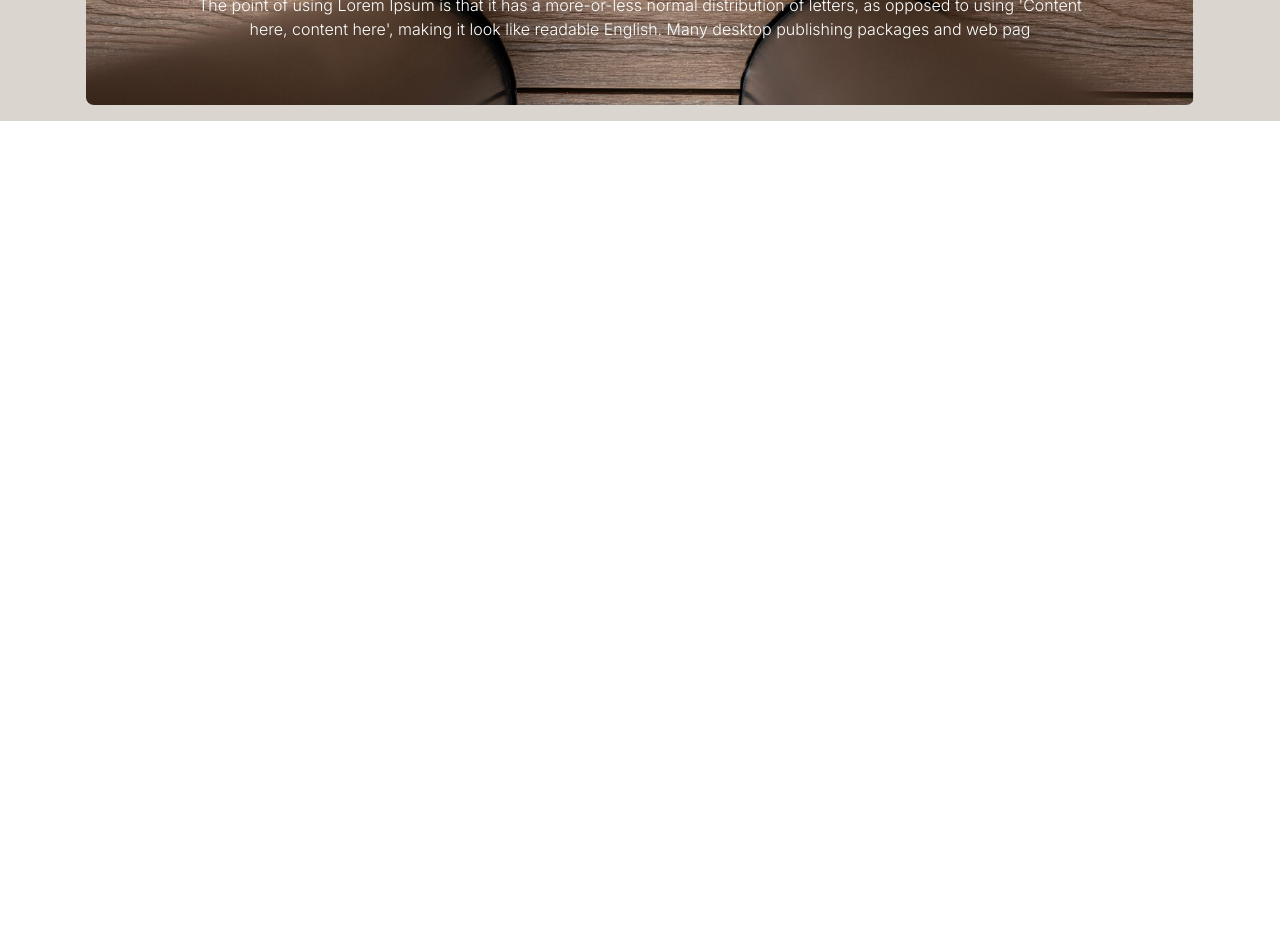
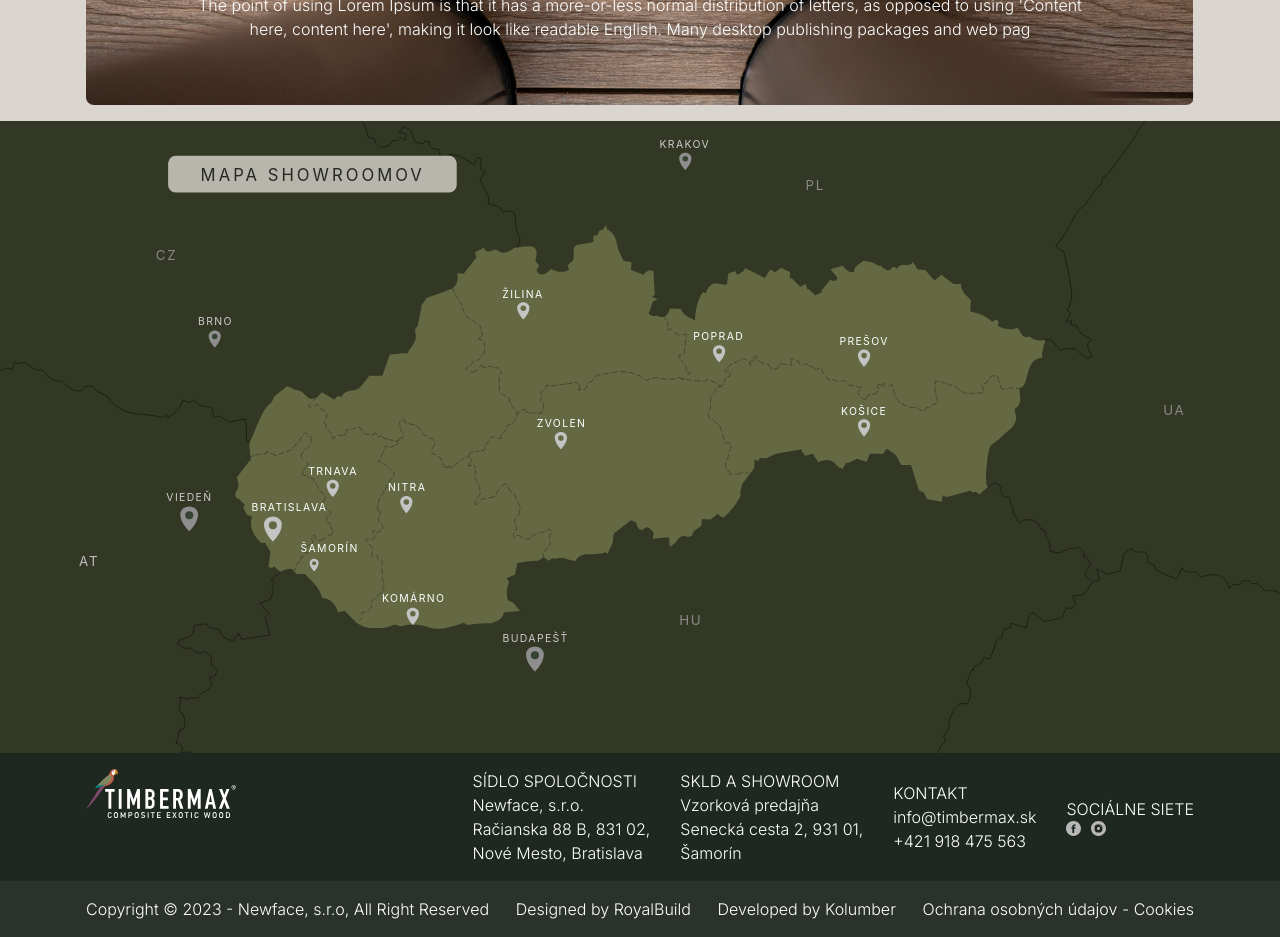
Before and after one commit to xkolumber/timbermax, a Next.js app: page / in a window 1280 px wide. Shown: the part 4220-5157 px from the top of the page. Before the commit the page ends 4341 px from the top, so only its background shows below. Built offline with nearby package versions, Linux system fonts and the light colour scheme.

Commit message:
basic footer

```diff
--- /dev/null
+++ b/src/app/components/Footer.tsx
@@ -0,0 +1,89 @@
+"use client";
+
+import Link from "next/link";
+
+import Image from "next/image";
+
+import { useRouter } from "next/navigation";
+import { useRef, useState } from "react";
+import IconHamburger from "./icons/IconHamburger";
+import IconTelephone from "./icons/IconTelephone";
+import IconEmail from "./icons/IconEmail";
+import IconFacebook from "./icons/IconFacebook";
+import IconInstagram from "./icons/IconInstagram";
+import IconNavbarArrow from "./icons/IconNavbarArrow";
+import IconCalculate from "./icons/IconCalculate";
+
+const Footer = () => {
+  const router = useRouter();
+  const [expandedItem, setExpandedItem] = useState<string | null>(null);
+
+  const [closeClicked, setCloseClicked] = useState(false);
+
+  const clickedButtonClose = () => {
+    setCloseClicked(!closeClicked);
+  };
+
+  const handleItemClick = (item: string) => {
+    setExpandedItem(expandedItem === item ? null : item);
+  };
+
+  return (
+    <footer className="w-full relative  flex flex-col footer ">
+      <div className=" w-full ">
+        <div className="bg-primary ">
+          <div className={` flex flex-row  justify-between navbar_section`}>
+            <Link href="/" className="w-[130px] md:w-[150px]">
+              <Image
+                src={"/logo.svg"}
+                alt="logo"
+                width={1000}
+                height={1000}
+                className="w-[130px] md:w-[150px]   object-contain"
+              />
+            </Link>
+            <div className="hidden xl:flex flex-row gap-12 items-center">
+              <div className="flex flex-col">
+                <p className="uppercase  cursor-pointer">Sídlo spoločnosti</p>
+                <p>Newface, s.r.o.</p>
+                <p>Račianska 88 B, 831 02,</p>
+                <p>Nové Mesto, Bratislava</p>
+              </div>
+
+              <div className="flex flex-col">
+                <p className="uppercase   cursor-pointer">Skld a showroom</p>
+                <p>Vzorková predajňa</p>
+                <p>Senecká cesta 2, 931 01,</p>
+                <p>Šamorín</p>
+              </div>
+
+              <div className="flex flex-col">
+                <p className="uppercase   cursor-pointer">Kontakt</p>
+                <p>info@timbermax.sk</p>
+                <p>+421 918 475 563</p>
+              </div>
+
+              <div className="flex flex-col">
+                <p className="uppercase   cursor-pointer">Sociálne siete</p>
+                <div className="flex flex-row gap-4 items-center">
+                  <IconFacebook />
+                  <IconInstagram />
+                </div>
+              </div>
+            </div>
+          </div>
+        </div>
+        <div className="bg-primary opacity-95">
+          <div className="navbar_section w-full flex flex-row justify-between">
+            <p>Copyright © 2023 - Newface, s.r.o, All Right Reserved</p>
+            <p>Designed by RoyalBuild</p>
+            <p>Developed by Kolumber</p>
+            <p>Ochrana osobných údajov - Cookies</p>
+          </div>
+        </div>
+      </div>
+    </footer>
+  );
+};
+
+export default Footer;
--- /dev/null
+++ b/src/app/components/HomePageComponents/HomePageShowRoom.tsx
@@ -0,0 +1,19 @@
+import React from "react";
+import Image from "next/image";
+
+const HomePageShowRoom = () => {
+  return (
+    <div>
+      <Image
+        src="/showroom.svg"
+        className="w-full h-full object-cover "
+        alt="referencie"
+        width={1000}
+        height={1000}
+        quality={100}
+      />
+    </div>
+  );
+};
+
+export default HomePageShowRoom;
--- a/src/app/layout.tsx
+++ b/src/app/layout.tsx
@@ -2,6 +2,7 @@ import type { Metadata } from "next";
 import { Inter } from "next/font/google";
 import "./globals.css";
 import Navbar from "./components/Navbar";
+import Footer from "./components/Footer";
 
 const inter = Inter({ subsets: ["latin"] });
 
@@ -20,6 +21,7 @@ export default function RootLayout({
       <body className={inter.className}>
         <Navbar />
         {children}
+        <Footer />
       </body>
     </html>
   );
--- a/src/app/page.tsx
+++ b/src/app/page.tsx
@@ -4,6 +4,7 @@ import HomePagePriceOffer from "./components/HomePageComponents/HomePagePriceOff
 import HomePageTimbermaxLike from "./components/HomePageComponents/HomePageTimbermaxLike";
 import HomePageAboutUs from "./components/HomePageComponents/HomePageAboutUs";
 import HomePageReferencies from "./components/HomePageComponents/HomePageReferencies";
+import HomePageShowRoom from "./components/HomePageComponents/HomePageShowRoom";
 
 export default function Home() {
   return (
@@ -22,6 +23,7 @@ export default function Home() {
       <HomePageTimbermaxLike />
       <HomePageAboutUs />
       <HomePageReferencies />
+      <HomePageShowRoom />
     </main>
   );
 }
```
Also changed, not shown: public/showroom.svg (added).
